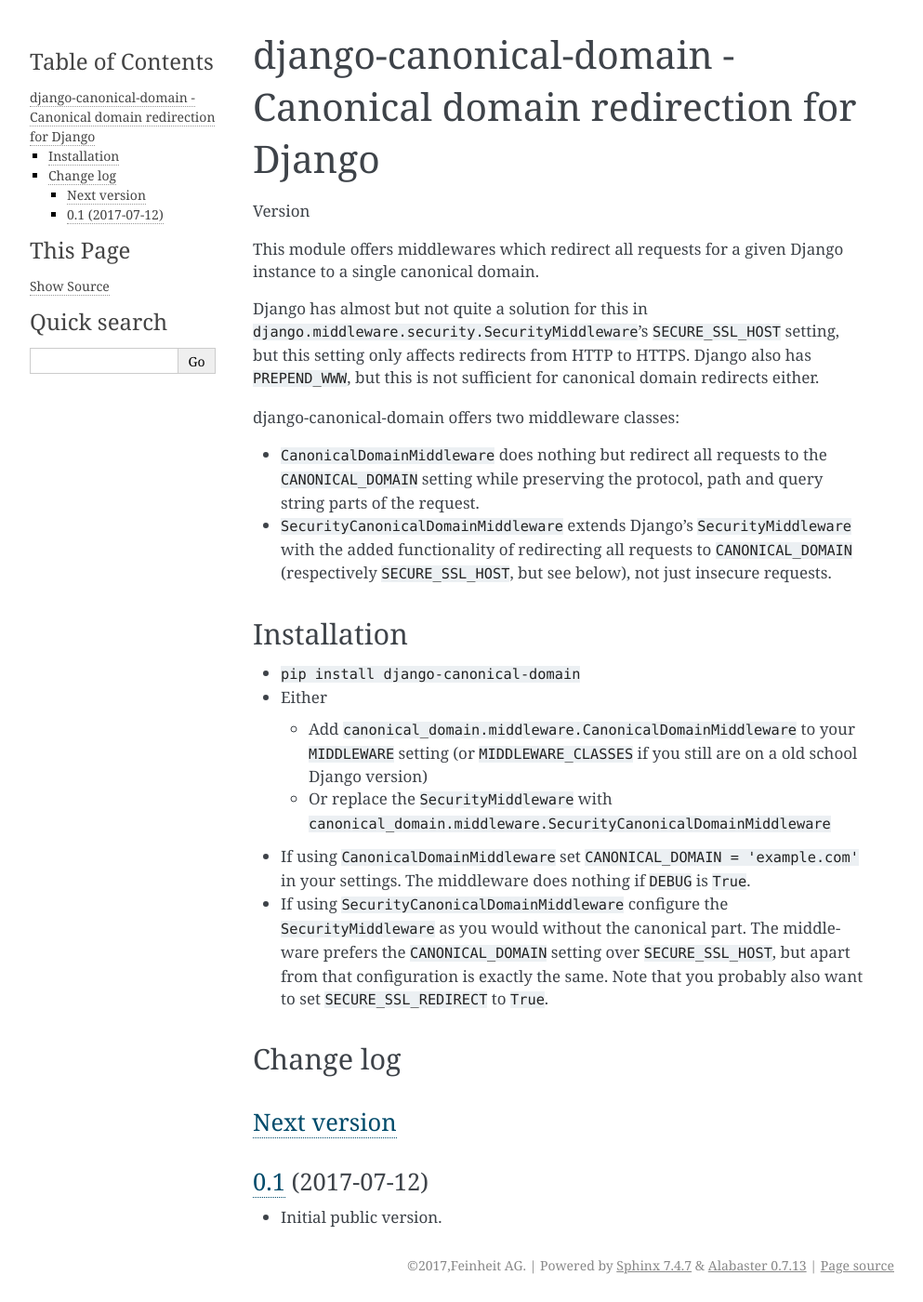
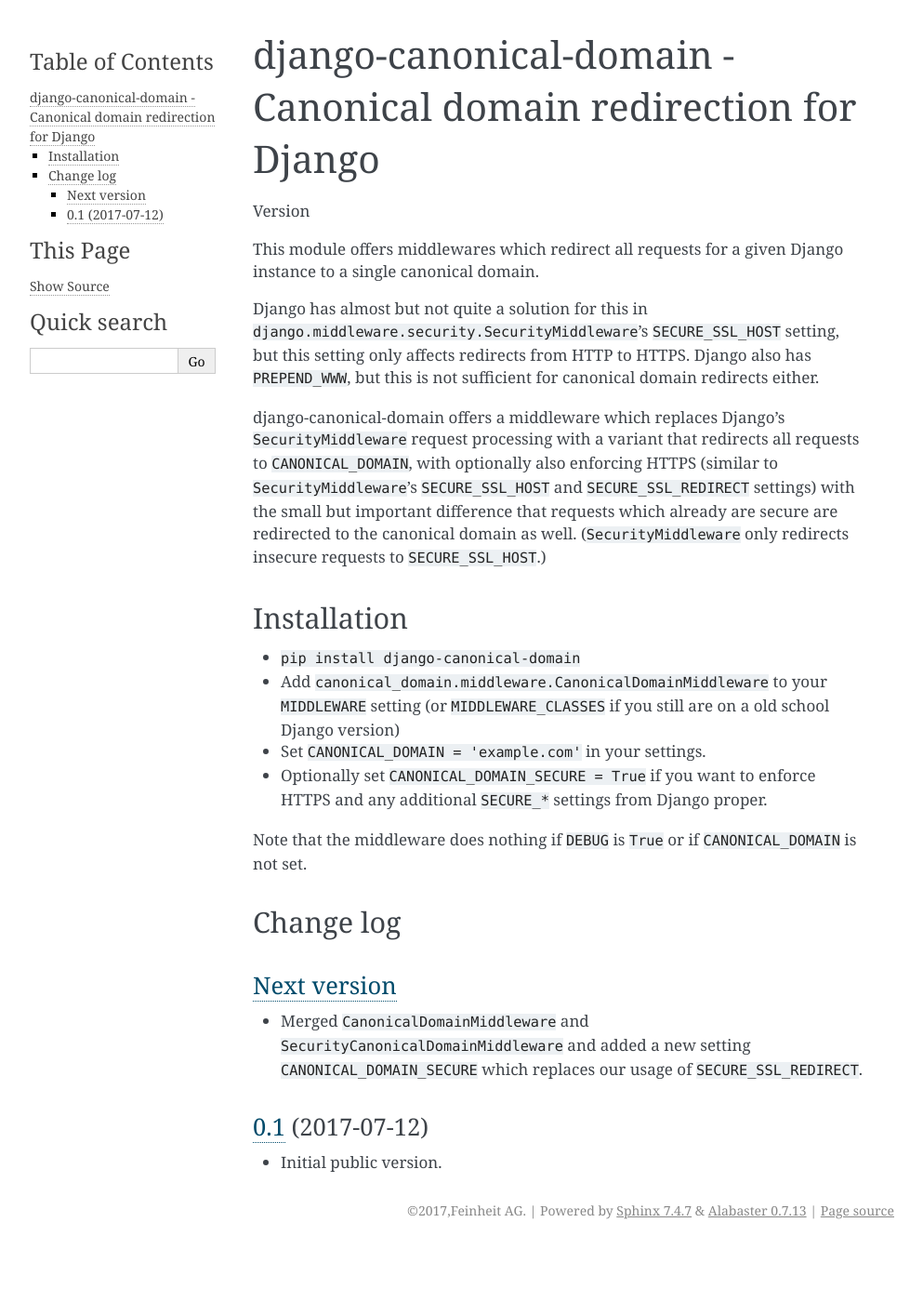
Before and after one commit to matthiask/django-canonical-domain, a Sphinx documentation site: the page built from docs/index.rst, in a window 1280 px wide. Shown: the whole page at 93% size, without its empty margins (148-1141 px from the left). Built offline with Sphinx 7.4.7, drawn with Linux system fonts in a browser that asks for light colours; after the commit the page ends 1341 px from its top, so only the background shows below that.

Commit message:
Merge the two middleware into one

```diff
--- a/CHANGELOG.rst
+++ b/CHANGELOG.rst
@@ -3,6 +3,12 @@
 
 `Next version`_
 ~~~~~~~~~~~~~~~
+
+- Merged ``CanonicalDomainMiddleware`` and
+  ``SecurityCanonicalDomainMiddleware`` and added a new setting
+  ``CANONICAL_DOMAIN_SECURE`` which replaces our usage of
+  ``SECURE_SSL_REDIRECT``.
+
 
 `0.1`_ (2017-07-12)
 ~~~~~~~~~~~~~~~~~~~
--- a/docs/index.rst
+++ b/docs/index.rst
@@ -13,37 +13,30 @@
 Django also has ``PREPEND_WWW``, but this is not sufficient for
 canonical domain redirects either.
 
-django-canonical-domain offers two middleware classes:
-
-- ``CanonicalDomainMiddleware`` does nothing but redirect all requests
-  to the ``CANONICAL_DOMAIN`` setting while preserving the protocol,
-  path and query string parts of the request.
-- ``SecurityCanonicalDomainMiddleware`` extends Django's
-  ``SecurityMiddleware`` with the added functionality of redirecting all
-  requests to ``CANONICAL_DOMAIN`` (respectively ``SECURE_SSL_HOST``,
-  but see below), not just insecure requests.
+django-canonical-domain offers a middleware which replaces Django's
+``SecurityMiddleware`` request processing with a variant that redirects
+all requests to ``CANONICAL_DOMAIN``, with optionally also enforcing
+HTTPS (similar to ``SecurityMiddleware``'s ``SECURE_SSL_HOST`` and
+``SECURE_SSL_REDIRECT`` settings) with the small but important
+difference that requests which already are secure are redirected to the
+canonical domain as well. (``SecurityMiddleware`` only redirects
+insecure requests to ``SECURE_SSL_HOST``.)
 
 
 Installation
 ============
 
 - ``pip install django-canonical-domain``
-- Either
+- Add ``canonical_domain.middleware.CanonicalDomainMiddleware`` to your
+  ``MIDDLEWARE`` setting (or ``MIDDLEWARE_CLASSES`` if you still are on
+  a old school Django version)
+- Set ``CANONICAL_DOMAIN = 'example.com'`` in your settings.
+- Optionally set ``CANONICAL_DOMAIN_SECURE = True`` if you want to
+  enforce HTTPS and any additional ``SECURE_*`` settings from Django
+  proper.
 
-  - Add ``canonical_domain.middleware.CanonicalDomainMiddleware`` to
-    your ``MIDDLEWARE`` setting (or ``MIDDLEWARE_CLASSES`` if you still
-    are on a old school Django version)
-  - Or replace the ``SecurityMiddleware`` with
-    ``canonical_domain.middleware.SecurityCanonicalDomainMiddleware``
+Note that the middleware does nothing if ``DEBUG`` is ``True`` or if
+``CANONICAL_DOMAIN`` is not set.
 
-- If using ``CanonicalDomainMiddleware`` set ``CANONICAL_DOMAIN =
-  'example.com'`` in your settings. The middleware does nothing if
-  ``DEBUG`` is ``True``.
-- If using ``SecurityCanonicalDomainMiddleware`` configure the
-  ``SecurityMiddleware`` as you would without the canonical part. The
-  middleware prefers the ``CANONICAL_DOMAIN`` setting over
-  ``SECURE_SSL_HOST``, but apart from that configuration is exactly the
-  same. Note that you probably also want to set ``SECURE_SSL_REDIRECT``
-  to ``True``.
 
 .. include:: ../CHANGELOG.rst
```
Also changed, not shown: other parts of CHANGELOG.rst (+0 -1 lines), 2 other files.
